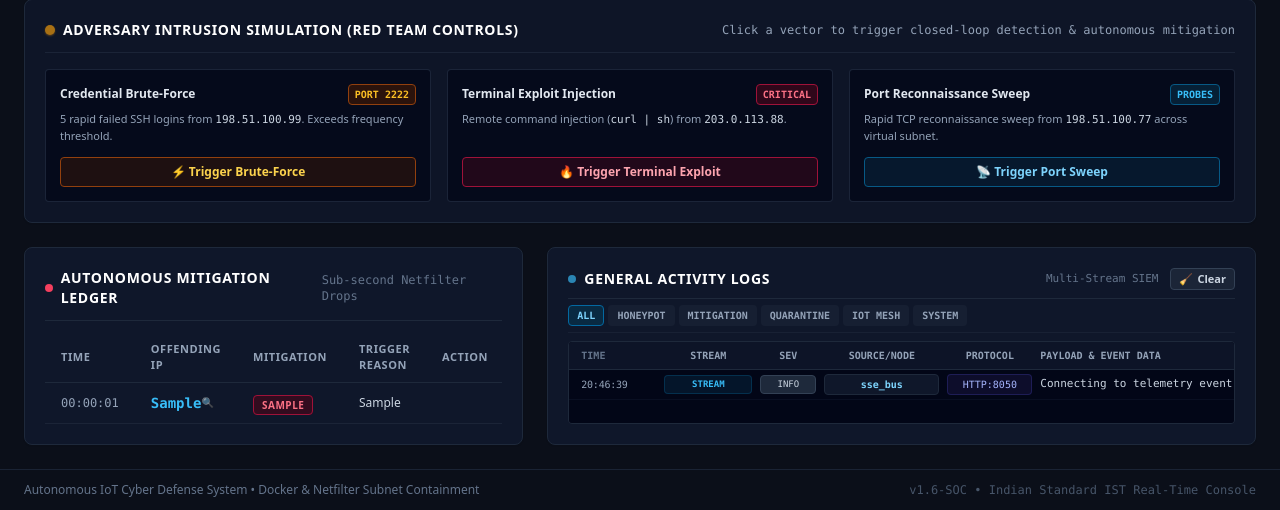
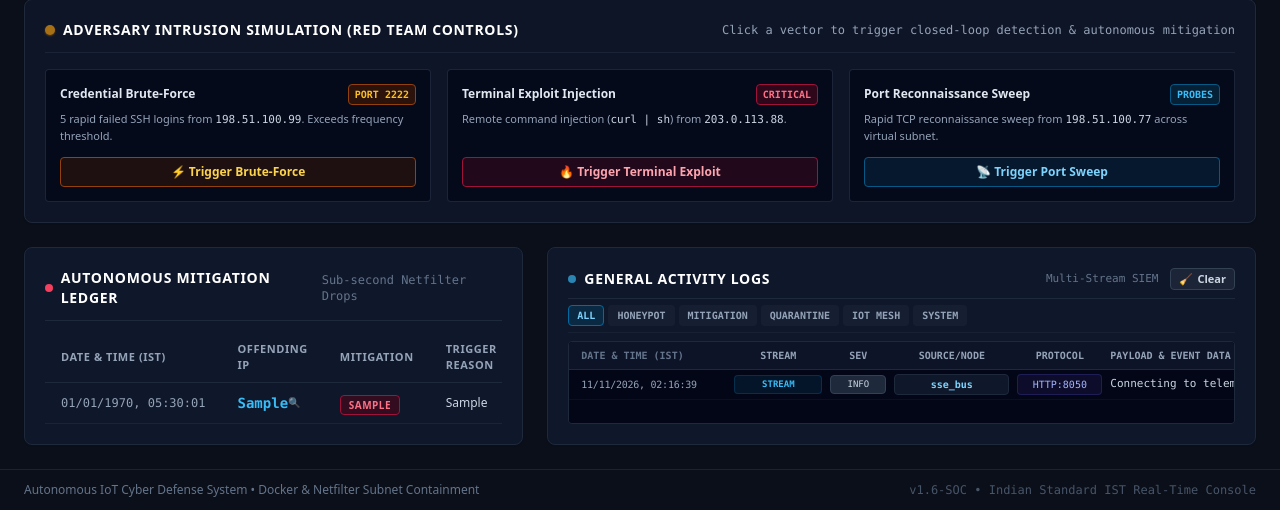
Before and after one commit to kapi272/Final-project, a FastAPI app: page / in a window 1280 px wide. Shown: the part 664-1174 px from the top of the page. Run offline with FastAPI, Linux system fonts and the light colour scheme; tables that the repository leaves empty hold one stand-in row (values such as "Sample post"); data that the repository does not hold is empty; some libraries are stand-ins or nearby versions.

Commit message:
feat: integrate Indian Standard Date and Time (IST) formatting across activity logs and mitigation ledger (v1.6.0)

```diff
--- a/controller/static/app.js
+++ b/controller/static/app.js
@@ -20,12 +20,24 @@ document.addEventListener("DOMContentLoaded", () => {
         return el;
     }
 
-    // Format UNIX timestamp
-    function formatTime(ts) {
-        if (!ts) return "--:--:--";
-        const d = new Date(ts * 1000);
-        return d.toLocaleTimeString([], { hour12: false, hour: '2-digit', minute: '2-digit', second: '2-digit' });
+    // Format UNIX timestamp according to Indian Date & Time Standards (IST / Asia/Kolkata: DD/MM/YYYY, HH:mm:ss)
+    function formatDateTime(ts) {
+        if (!ts) return "--/--/----, --:--:--";
+        const ms = typeof ts === "number" && ts < 1e11 ? ts * 1000 : ts;
+        const d = new Date(ms);
+        if (isNaN(d.getTime())) return "--/--/----, --:--:--";
+        return d.toLocaleString("en-IN", {
+            timeZone: "Asia/Kolkata",
+            day: "2-digit",
+            month: "2-digit",
+            year: "numeric",
+            hour: "2-digit",
+            minute: "2-digit",
+            second: "2-digit",
+            hour12: false
+        });
     }
+    const formatTime = formatDateTime;
 
     // Append log line to general activity terminal feed console with 6-column SIEM layout
     function appendTerminalLog(arg1, arg2, arg3 = "info", arg4 = "system") {
@@ -50,7 +62,7 @@ document.addEventListener("DOMContentLoaded", () => {
 
         const line = document.createElement("div");
         line.dataset.category = category;
-        line.className = "flex items-center space-x-2 py-1 px-3 border-b border-slate-900/60 hover:bg-slate-900/40 transition-colors min-w-[760px]";
+        line.className = "flex items-center space-x-2 py-1 px-3 border-b border-slate-900/60 hover:bg-slate-900/40 transition-colors min-w-[860px]";
 
         // Filter visibility logic
         if (currentLogFilter !== "all" && currentLogFilter !== category) {
@@ -59,8 +71,8 @@ document.addEventListener("DOMContentLoaded", () => {
             line.style.display = "flex";
         }
 
-        // 1. Time Column (full 8 chars 00:00:00)
-        const timeSpan = createSafeElement("span", formatTime(Date.now() / 1000), "w-[75px] shrink-0 text-slate-400 select-none text-[10px] font-mono tracking-tight");
+        // 1. Date & Time Column (Indian Standard IST: DD/MM/YYYY, HH:mm:ss)
+        const timeSpan = createSafeElement("span", formatDateTime(Date.now() / 1000), "w-[145px] shrink-0 text-slate-400 select-none text-[10px] font-mono tracking-tight");
 
         // 2. Stream Badge Column
         let streamStyle = "text-sky-400 bg-sky-950/40 border-sky-800/40";
@@ -184,8 +196,8 @@ document.addEventListener("DOMContentLoaded", () => {
         tr.id = rowKey;
         tr.className = "border-b border-slate-800/80 hover:bg-slate-800/40 transition-colors";
 
-        // Timestamp
-        const tdTime = createSafeElement("td", formatTime(record.timestamp), "px-4 py-2 text-slate-400 font-mono text-xs whitespace-nowrap");
+        // Timestamp (Indian Standard IST: DD/MM/YYYY, HH:mm:ss)
+        const tdTime = createSafeElement("td", formatDateTime(record.timestamp), "px-4 py-2 text-slate-400 font-mono text-xs whitespace-nowrap");
 
         // Target IP (Clickable for deep forensics)
         const tdIp = document.createElement("td");
@@ -809,13 +821,13 @@ document.addEventListener("DOMContentLoaded", () => {
                         <div class="text-[11px] font-bold text-slate-400 uppercase tracking-wider mb-1">Chronological Forensic Sequence:</div>
                 `;
                 events.forEach(ev => {
-                    const timeStr = formatTime(ev.timestamp);
+                    const timeStr = formatDateTime(ev.timestamp);
                     const cmdStr = ev.input_command ? `<code class="text-rose-400 font-mono text-[11px]">cmd: ${ev.input_command}</code>` : '';
                     const credStr = ev.username ? `<span class="text-amber-300">${ev.username}:${ev.password || ''}</span>` : '';
                     html += `
                         <div class="flex items-start space-x-2 p-1.5 rounded bg-slate-900/80 border border-slate-800/80 text-[11px]">
-                            <span class="font-mono text-slate-500">${timeStr}</span>
-                            <span class="font-mono px-1 rounded bg-slate-800 text-sky-400 text-[10px]">${ev.eventid}</span>
+                            <span class="font-mono text-slate-400 shrink-0 text-[10px]">${timeStr}</span>
+                            <span class="font-mono px-1 rounded bg-slate-800 text-sky-400 text-[10px] shrink-0">${ev.eventid}</span>
                             <span class="flex-1 text-slate-300">${credStr} ${cmdStr} ${ev.message || ''}</span>
                         </div>
                     `;
--- a/controller/templates/index.html
+++ b/controller/templates/index.html
@@ -341,7 +341,7 @@
                     <table class="w-full text-left border-collapse">
                         <thead>
                             <tr class="border-b border-slate-800 text-[11px] text-slate-400 uppercase tracking-wider font-semibold">
-                                <th class="px-4 py-2">Time</th>
+                                <th class="px-4 py-2 whitespace-nowrap">Date & Time (IST)</th>
                                 <th class="px-4 py-2">Offending IP</th>
                                 <th class="px-4 py-2">Mitigation</th>
                                 <th class="px-4 py-2">Trigger Reason</th>
@@ -384,8 +384,8 @@
                 <!-- Unified Horizontal Scroll Wrapper for Header & Rows -->
                 <div class="flex-1 overflow-x-auto mt-2 rounded bg-slate-950 border border-slate-800 flex flex-col">
                     <!-- 6-Column SIEM Grid Header Bar -->
-                    <div id="siem-grid-header" class="flex items-center space-x-2 px-3 py-1.5 bg-slate-900/90 border-b border-slate-800 text-[10px] font-mono uppercase font-bold text-slate-400 select-none min-w-[760px] sticky top-0 z-10">
-                        <span class="w-[75px] shrink-0 text-slate-500">TIME</span>
+                    <div id="siem-grid-header" class="flex items-center space-x-2 px-3 py-1.5 bg-slate-900/90 border-b border-slate-800 text-[10px] font-mono uppercase font-bold text-slate-400 select-none min-w-[860px] sticky top-0 z-10">
+                        <span class="w-[145px] shrink-0 text-slate-500">DATE & TIME (IST)</span>
                         <span class="w-[88px] shrink-0 text-slate-400 text-center">STREAM</span>
                         <span class="w-[56px] shrink-0 text-center text-slate-400">SEV</span>
                         <span class="w-[115px] shrink-0 text-slate-400 text-center">SOURCE/NODE</span>
@@ -393,7 +393,7 @@
                         <span class="flex-1 min-w-[300px] text-slate-400">PAYLOAD & EVENT DATA</span>
                     </div>
 
-                    <div id="terminal-feed" class="flex-1 p-0 font-mono text-[11px] h-[330px] overflow-y-auto min-w-[760px] space-y-0.5">
+                    <div id="terminal-feed" class="flex-1 p-0 font-mono text-[11px] h-[330px] overflow-y-auto min-w-[860px] space-y-0.5">
                         <!-- Stream logs will auto-scroll here -->
                     </div>
                 </div>
```
Also changed, not shown: context/progress-tracker.md (+1 -0 lines), tests/test_dashboard_ui.py (+10 -0 lines).
